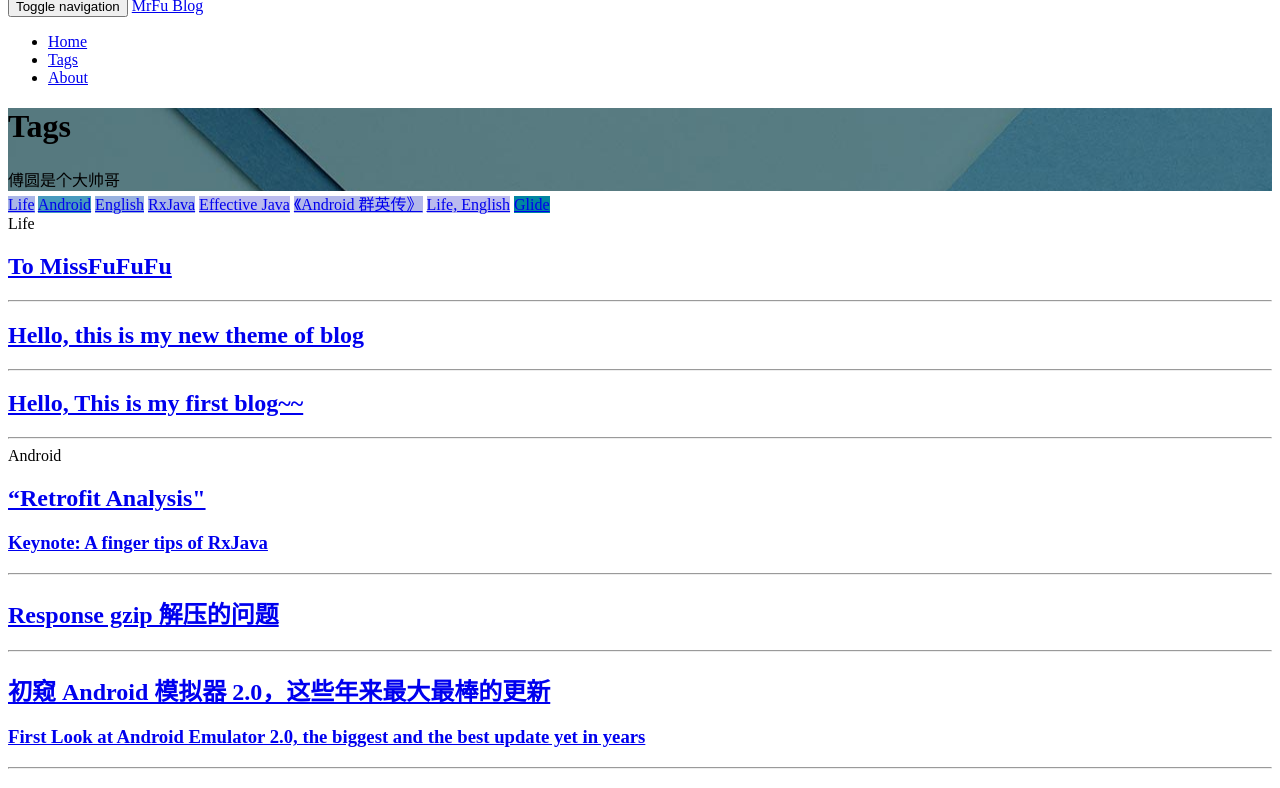
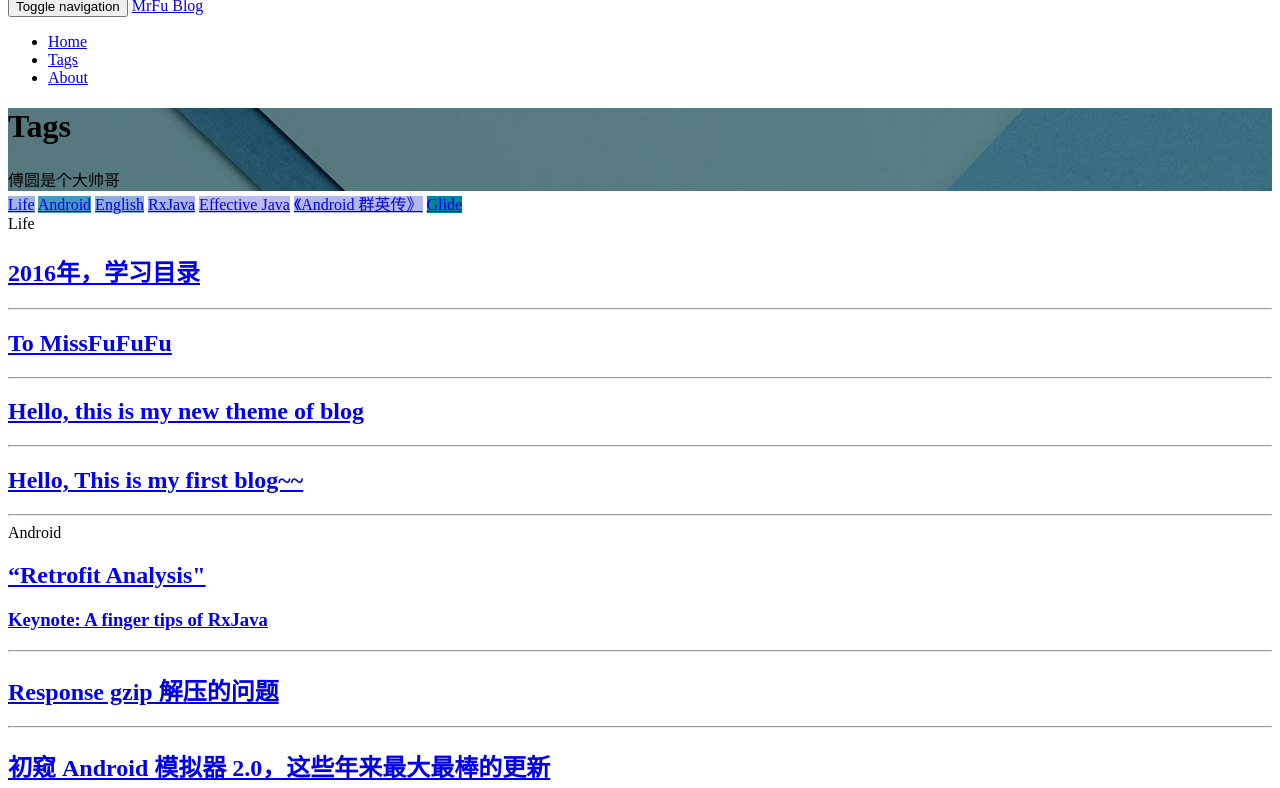
Before and after one commit to MrFuFuFu/mrfufufu.github.io, a Jekyll site: the page built from tags.html, in a window 1280 px wide and 900 px high, cut to the strip 112-900 px from the top of the window. Built offline with Jekyll 4.4.1, drawn with Linux system fonts in a browser that asks for light colours; nearby versions of some CDN libraries; comment, search, counter and statistics services are not loaded; some of the changed text lies outside the part shown.

Commit message:
update study plan

```diff
--- a/_posts/2016-01-03-2016_study_plans.markdown
+++ b/_posts/2016-01-03-2016_study_plans.markdown
@@ -4,7 +4,8 @@
 author: MrFu
 date:   2016-01-03 15:46:00
 tags:
-    - Life, English
+    - Life
+    - English
 ---
 
 ## update 2016.9.30
```
